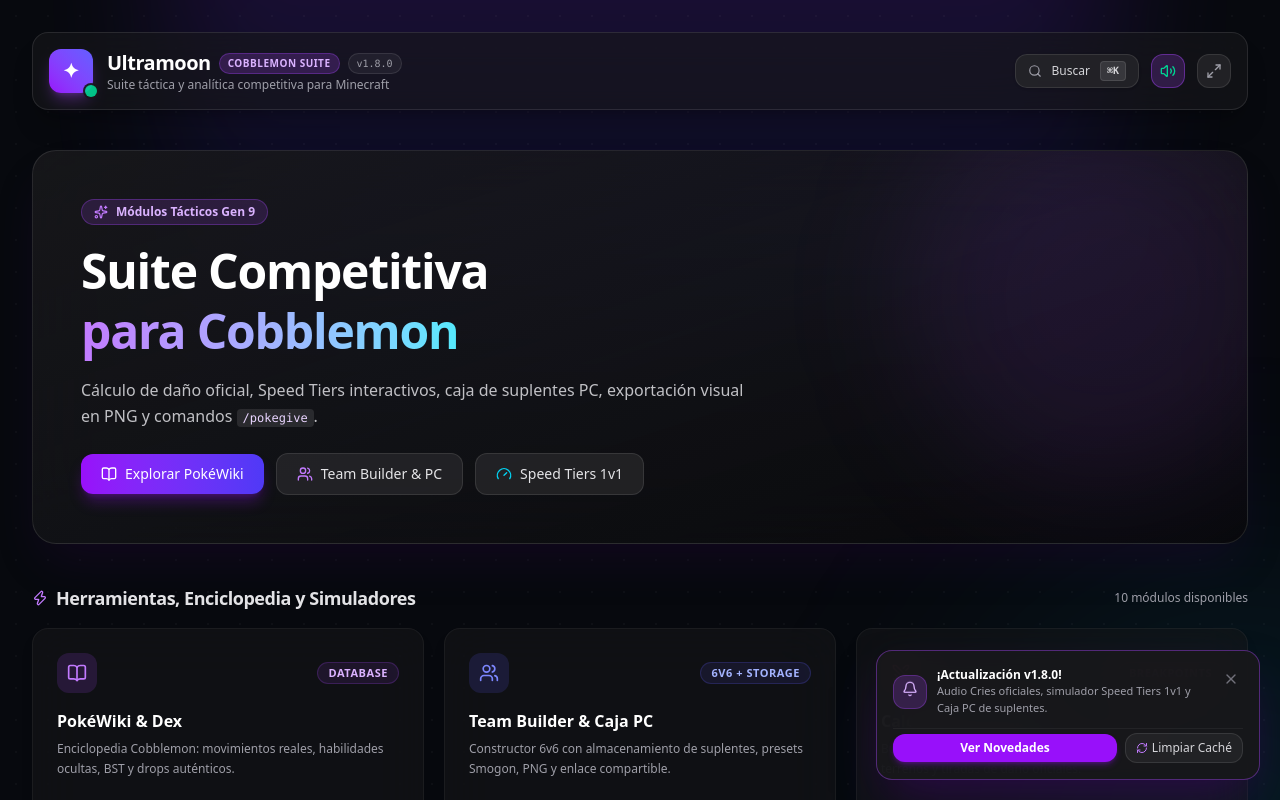
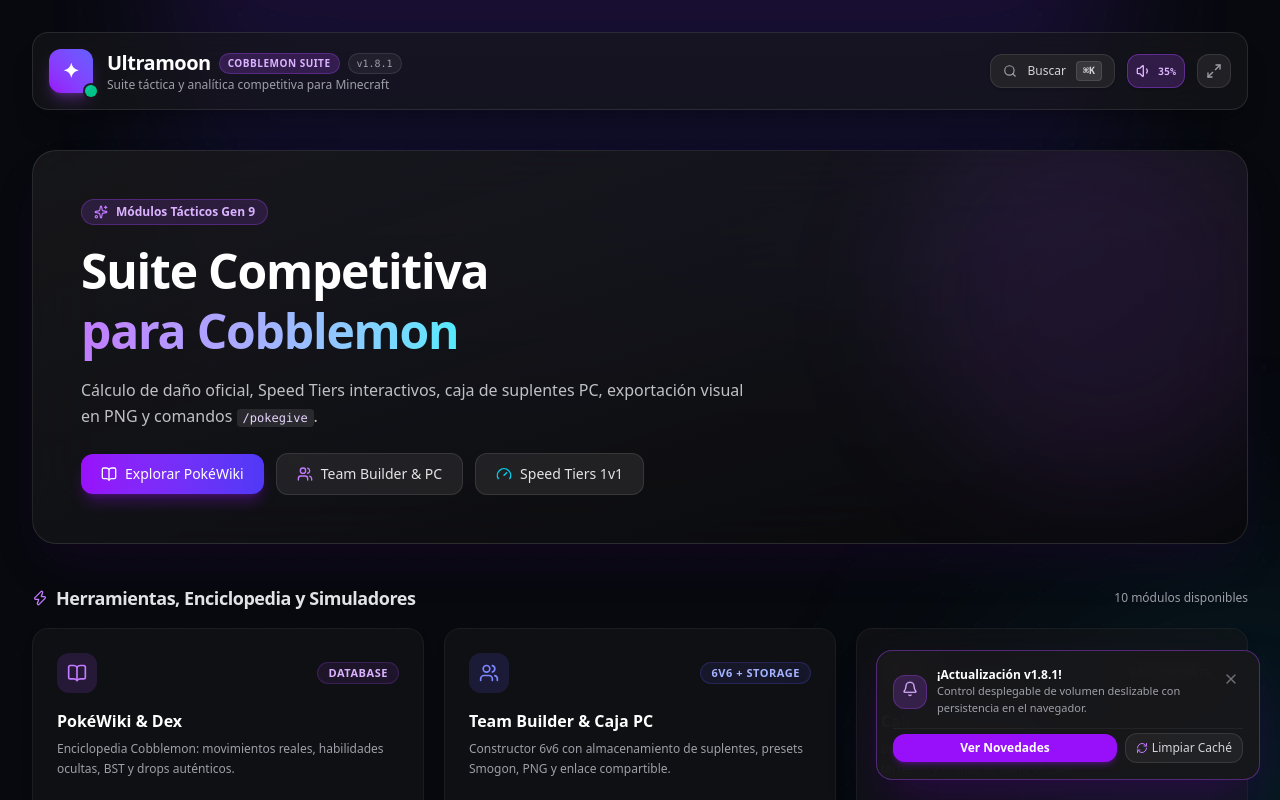
Before and after one commit to MrJhxsmel/ultramoon, a Next.js app: page / in a window 1280 px wide. Shown: the top 800 px of the page. Built offline with nearby package versions, Linux system fonts and the light colour scheme.

Commit message:
feat: release v1.8.1 with interactive user volume slider and persistence

```diff
--- a/app/page.tsx
+++ b/app/page.tsx
@@ -1,6 +1,6 @@
 "use client";
 
-import React, { useState, useEffect } from "react";
+import React, { useState, useEffect, useRef } from "react";
 import {
   Users,
   Swords,
@@ -15,6 +15,7 @@ import {
   Search,
   Maximize2,
   Volume2,
+  Volume1,
   VolumeX,
   ExternalLink,
   Zap,
@@ -39,26 +40,25 @@ import { PokemonDetailModal } from "@/components/pokemon/pokemon-detail-modal";
 
 import type { PokemonData } from "@/types/pokemon";
 
-// Versión del sistema
-const CURRENT_VERSION = "v1.8.0";
+const CURRENT_VERSION = "v1.8.1";
 
 const CHANGELOG = [
   {
-    version: "v1.8.0",
+    version: "v1.8.1",
     date: "Última actualización",
     highlights: [
-      "Audio Cries Oficiales: Sonidos en 8-bit al seleccionar cualquier Pokémon en la PokéWiki, Hábitats y Buscador.",
+      "Control Desplegable de Volumen: Selector interactivo deslizable (0% a 100%) para los Gritos Pokémon (Cries).",
+      "Persistencia de Audio: El nivel de volumen seleccionado se almacena en el navegador para futuras sesiones.",
+      "Audio Cries Oficiales: Reproducción en 8-bit al abrir fichas en la PokéWiki, Hábitats y Buscador.",
       "Comparador 1 vs 1: Regla y simulador de Speed Tiers a Nv. 50 con Choice Scarf, Tailwind y Parálisis.",
       "Team Builder: Caja PC de Almacenamiento (Storage Box) para guardar suplentes y rotar miembros.",
-      "Evoluciones Especiales: Calculadora interactiva de Amistad (220) con conteo exacto de bayas y Campana Alivio.",
     ],
   },
   {
-    version: "v1.7.1",
+    version: "v1.8.0",
     date: "Versión previa",
     highlights: [
-      "Buscador Inverso de Drops con imágenes en miniatura.",
-      "Clic interactivo en hábitats para abrir la PokéWiki directamente.",
+      "Integración de audio cries en modales y calculadora de amistad.",
     ],
   },
 ];
@@ -192,12 +192,22 @@ export default function Home() {
   const [activeModal, setActiveModal] = useState<string | null>(null);
   const [isSearchOpen, setIsSearchOpen] = useState(false);
   const [selectedPokemon, setSelectedPokemon] = useState<PokemonData | null>(null);
-  const [soundEnabled, setSoundEnabled] = useState(true);
+
+  // Estados de volumen modificable por el usuario
+  const [volume, setVolume] = useState<number>(35); // 0 a 100
+  const [isVolumePopoverOpen, setIsVolumePopoverOpen] = useState(false);
+  const volumeRef = useRef<HTMLDivElement>(null);
 
   const [showUpdateToast, setShowUpdateToast] = useState(false);
   const [showChangelogModal, setShowChangelogModal] = useState(false);
 
   useEffect(() => {
+    // Carga de volumen guardado en el navegador
+    const savedVol = localStorage.getItem("ultramoon_sound_volume");
+    if (savedVol !== null) {
+      setVolume(Number(savedVol));
+    }
+
     if (typeof window !== "undefined") {
       const params = new URLSearchParams(window.location.search);
       if (params.get("team")) {
@@ -210,6 +220,22 @@ export default function Home() {
       setShowUpdateToast(true);
     }
   }, []);
+
+  // Cierre al hacer clic fuera del control de volumen
+  useEffect(() => {
+    const handleOutsideClick = (e: MouseEvent) => {
+      if (volumeRef.current && !volumeRef.current.contains(e.target as Node)) {
+        setIsVolumePopoverOpen(false);
+      }
+    };
+    document.addEventListener("mousedown", handleOutsideClick);
+    return () => document.removeEventListener("mousedown", handleOutsideClick);
+  }, []);
+
+  const handleVolumeChange = (newVal: number) => {
+    setVolume(newVal);
+    localStorage.setItem("ultramoon_sound_volume", String(newVal));
+  };
 
   const handleDismissToast = () => {
     setShowUpdateToast(false);
@@ -231,17 +257,17 @@ export default function Home() {
     window.location.reload();
   };
 
-  // Reproductor oficial de Gritos Pokémon (Cries)
+  // Reproductor de Gritos Pokémon respetando el volumen seleccionado
   const playPokemonCry = (pokemonId: number) => {
-    if (!soundEnabled) return;
+    if (volume === 0) return;
     try {
       const audio = new Audio(
         `https://raw.githubusercontent.com/PokeAPI/cries/main/cries/pokemon/latest/${pokemonId}.ogg`
       );
-      audio.volume = 0.35;
+      audio.volume = Math.max(0, Math.min(1, volume / 100));
       audio.play().catch(() => {});
     } catch (e) {
-      // Audio fallback silencioso
+      // Audio no disponible
     }
   };
 
@@ -324,22 +350,68 @@ export default function Home() {
               </kbd>
             </button>
 
-            {/* Alternar sonido */}
-            <button
-              onClick={() => setSoundEnabled(!soundEnabled)}
-              className={`p-2 rounded-xl border transition-all ${
-                soundEnabled
-                  ? "bg-purple-500/20 border-purple-500/40 text-purple-300"
-                  : "bg-zinc-800/80 border-white/10 text-zinc-400 hover:text-white"
-              }`}
-              title={soundEnabled ? "Audio de Gritos Activado" : "Audio Silenciado"}
-            >
-              {soundEnabled ? (
-                <Volume2 className="w-4 h-4 text-emerald-400" />
-              ) : (
-                <VolumeX className="w-4 h-4" />
+            {/* Selector Desplegable de Volumen */}
+            <div className="relative" ref={volumeRef}>
+              <button
+                onClick={() => setIsVolumePopoverOpen(!isVolumePopoverOpen)}
+                className={`p-2 rounded-xl border transition-all flex items-center gap-1.5 ${
+                  volume > 0
+                    ? "bg-purple-500/20 border-purple-500/40 text-purple-300 shadow-sm"
+                    : "bg-zinc-800/80 border-white/10 text-zinc-500 hover:text-zinc-300"
+                }`}
+                title="Ajustar volumen de gritos Pokémon"
+              >
+                {volume === 0 ? (
+                  <VolumeX className="w-4 h-4" />
+                ) : volume < 50 ? (
+                  <Volume1 className="w-4 h-4" />
+                ) : (
+                  <Volume2 className="w-4 h-4 text-emerald-400" />
+                )}
+                <span className="text-[10px] font-mono font-bold hidden sm:inline">
+                  {volume}%
+                </span>
+              </button>
+
+              {isVolumePopoverOpen && (
+                <div className="absolute right-0 top-full mt-2 w-48 p-3 rounded-2xl bg-zinc-900 border border-white/15 shadow-2xl z-50 space-y-2 backdrop-blur-xl animate-in fade-in duration-150">
+                  <div className="flex items-center justify-between text-xs">
+                    <span className="text-zinc-400 font-semibold text-[11px]">Volumen</span>
+                    <span className="font-mono font-bold text-white text-[11px]">{volume}%</span>
+                  </div>
+
+                  <input
+                    type="range"
+                    min="0"
+                    max="100"
+                    value={volume}
+                    onChange={(e) => handleVolumeChange(Number(e.target.value))}
+                    className="w-full accent-purple-500 cursor-pointer"
+                  />
+
+                  <div className="flex justify-between pt-1">
+                    <button
+                      onClick={() => handleVolumeChange(0)}
+                      className="text-[10px] text-zinc-500 hover:text-zinc-300"
+                    >
+                      Mute
+                    </button>
+                    <button
+                      onClick={() => handleVolumeChange(35)}
+                      className="text-[10px] text-purple-400 hover:text-purple-300"
+                    >
+                      Óptimo (35%)
+                    </button>
+                    <button
+                      onClick={() => handleVolumeChange(100)}
+                      className="text-[10px] text-zinc-500 hover:text-zinc-300"
+                    >
+                      100%
+                    </button>
+                  </div>
+                </div>
               )}
-            </button>
+            </div>
 
             {/* Pantalla completa */}
             <button
@@ -492,7 +564,7 @@ export default function Home() {
                   ¡Actualización {CURRENT_VERSION}!
                 </h4>
                 <p className="text-[11px] text-zinc-400">
-                  Audio Cries oficiales, simulador Speed Tiers 1v1 y Caja PC de suplentes.
+                  Control desplegable de volumen deslizable con persistencia en el navegador.
                 </p>
               </div>
             </div>
```
